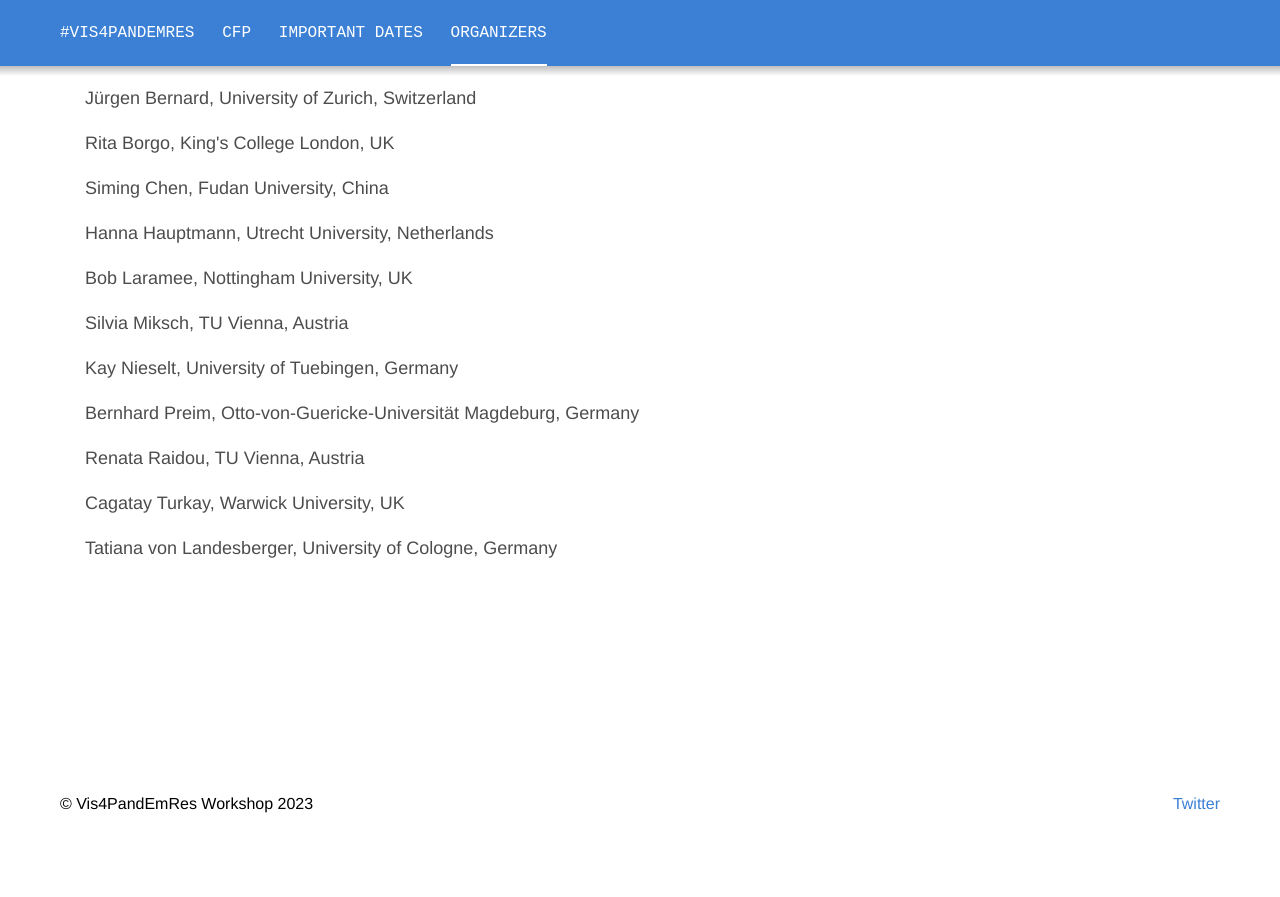
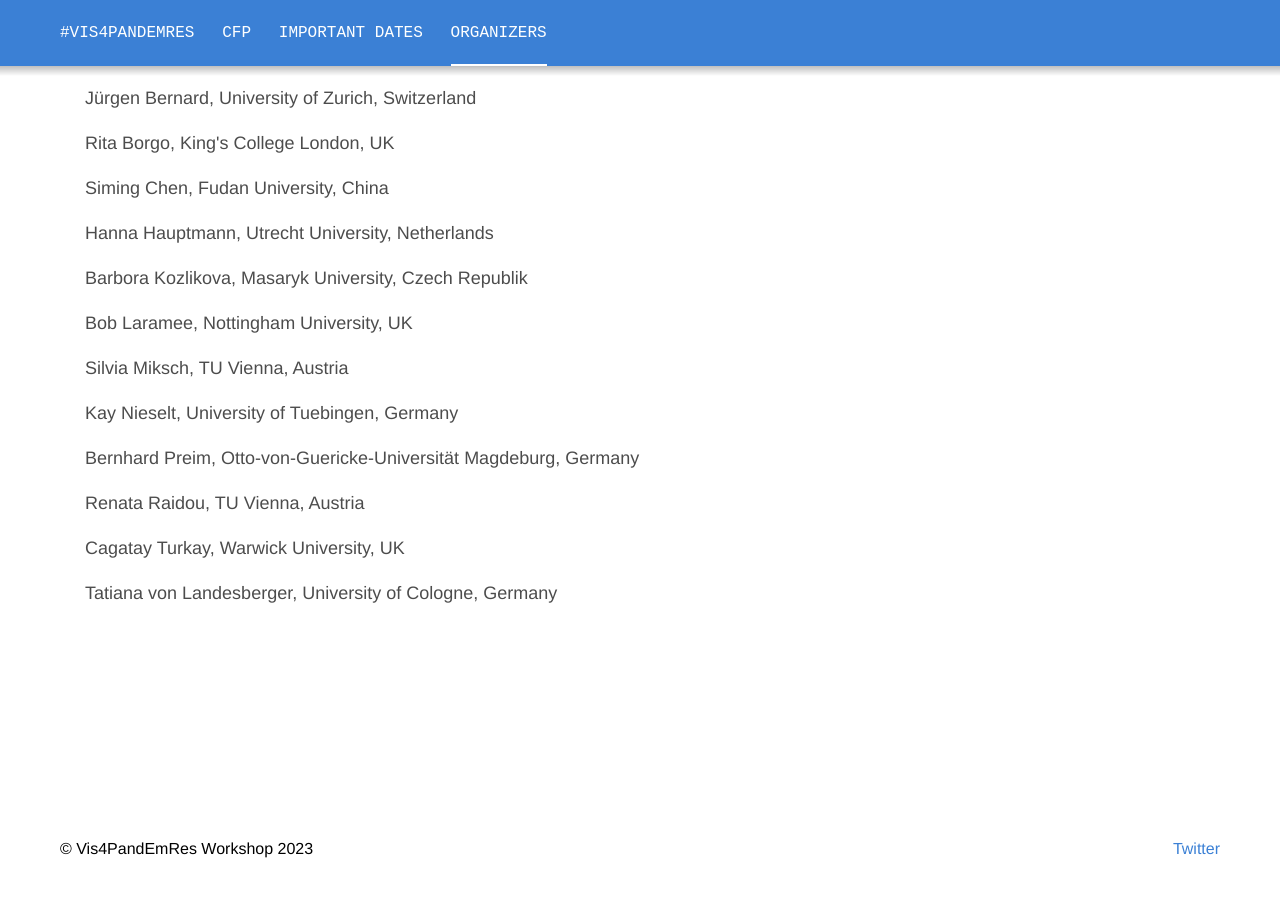
Before and after one commit to Vis4PandEmRes/Vis4PandEmRes.github.io, a Jekyll site: the page built from _pages/organizers.markdown, in a window 1280 px wide and 900 px high, scrolled down 1378 px. Shown: the top 897 px of the window. Built offline with Jekyll 4.4.1, drawn with Linux system fonts in a browser that asks for light colours; before the commit the page ends 2233 px from its top, so only the background shows below that.

Commit message:
Updated IPC

```diff
--- a/_pages/organizers.markdown
+++ b/_pages/organizers.markdown
@@ -36,6 +36,7 @@ London, UK</p>
 <p>Rita Borgo, King's College London, UK</p>
 <p>Siming Chen, Fudan University, China</p>
 <p>Hanna Hauptmann, Utrecht University, Netherlands</p>
+<p>Barbora Kozlikova, Masaryk University, Czech Republik</p>
 <p>Bob Laramee, Nottingham University, UK</p>
 <p>Silvia Miksch, TU Vienna, Austria</p>
 <p>Kay Nieselt, University of Tuebingen, Germany</p>
```
